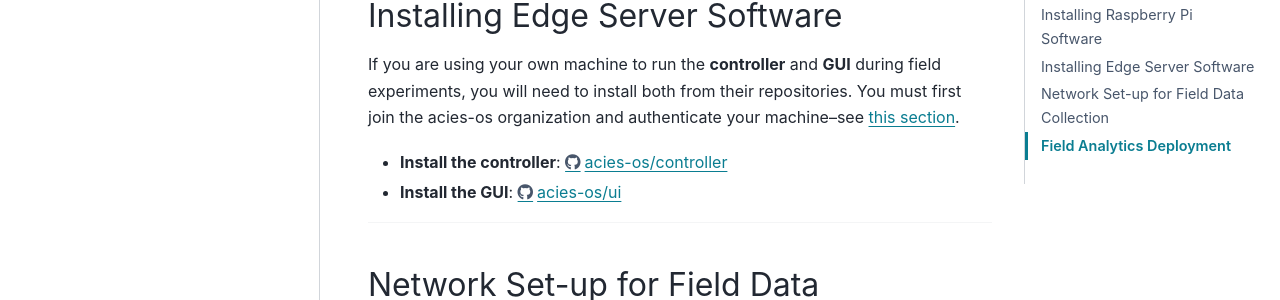
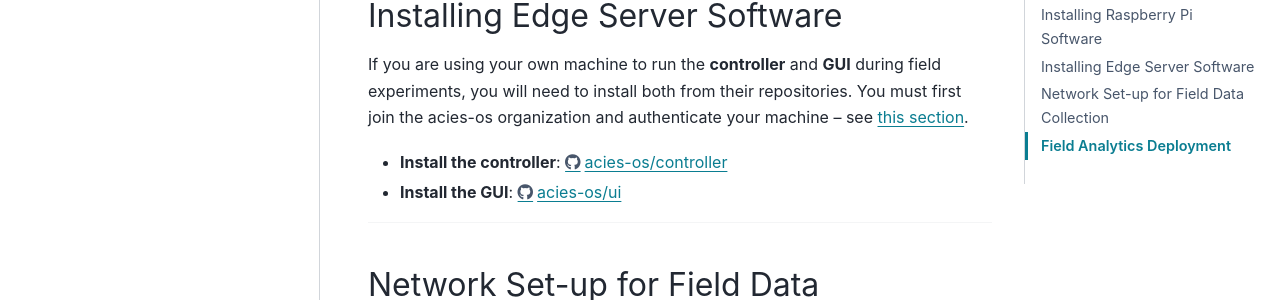
Before and after one commit to acies-os/acies-os, a Sphinx documentation site: the page built from docs/source/getting-started.md, in a window 1280 px wide and 900 px high, scrolled down 2253 px. Shown: the part 206-506 px from the top of the window. Built offline with Sphinx 7.4.7 and the PyData theme 0.15.4, drawn with Linux system fonts in a browser that asks for light colours.

Commit message:
Fix warnings

```diff
--- a/docs/source/getting-started.md
+++ b/docs/source/getting-started.md
@@ -98,12 +98,12 @@
 ## Installing Edge Server Software
 
 If you are using your own machine to run the **controller** and **GUI** during field experiments, you will need to install both from their repositories.
-You must first join the acies-os organization and authenticate your machine--see [this section](#sec-join-github-org).
+You must first join the acies-os organization and authenticate your machine -- see [this section](#sec-join-github-org).
 
-* **Install the controller**:
+- **Install the controller**:
   [https://github.com/acies-os/controller/blob/main/README.md](https://github.com/acies-os/controller/blob/main/README.md)
 
-* **Install the GUI**:
+- **Install the GUI**:
   [https://github.com/acies-os/ui/blob/main/readme.md](https://github.com/acies-os/ui/blob/main/readme.md)
 
 ---
@@ -115,9 +115,9 @@
 1. **Know your passwords**
    You will need three passwords to work on this testbed. They change over time, so they're not listed verbatim here. We refer to them as:
 
-   * **Wi-Fi password**: When you power on the Raspberry Shakes, they are hard-coded to connect to a wireless network with a specific SSID and password. In the rest of this document, we refer to that as **the Wi-Fi password**.
-   * **Shakes password**: To log in to the Shakes after they connect to the above network, you will use an account name and its password. We refer to this as **the Shakes password**.
-   * **Server password**: If you are running experiments that involve a server (other than your own machine), you will need an account on that server for centralized testbed components. Usually the edge server is your own machine, but if you are using an existing server (e.g., Eugene), you will need credentials to the used account on that server.
+   - **Wi-Fi password**: When you power on the Raspberry Shakes, they are hard-coded to connect to a wireless network with a specific SSID and password. In the rest of this document, we refer to that as **the Wi-Fi password**.
+   - **Shakes password**: To log in to the Shakes after they connect to the above network, you will use an account name and its password. We refer to this as **the Shakes password**.
+   - **Server password**: If you are running experiments that involve a server (other than your own machine), you will need an account on that server for centralized testbed components. Usually the edge server is your own machine, but if you are using an existing server (e.g., Eugene), you will need credentials to the used account on that server.
 
 2. **Connect peripherals**
    Connect a matching antenna (labeled with the same number as the Shake), a GPS, and a microphone to each Raspberry Pi via the USB ports.
```
